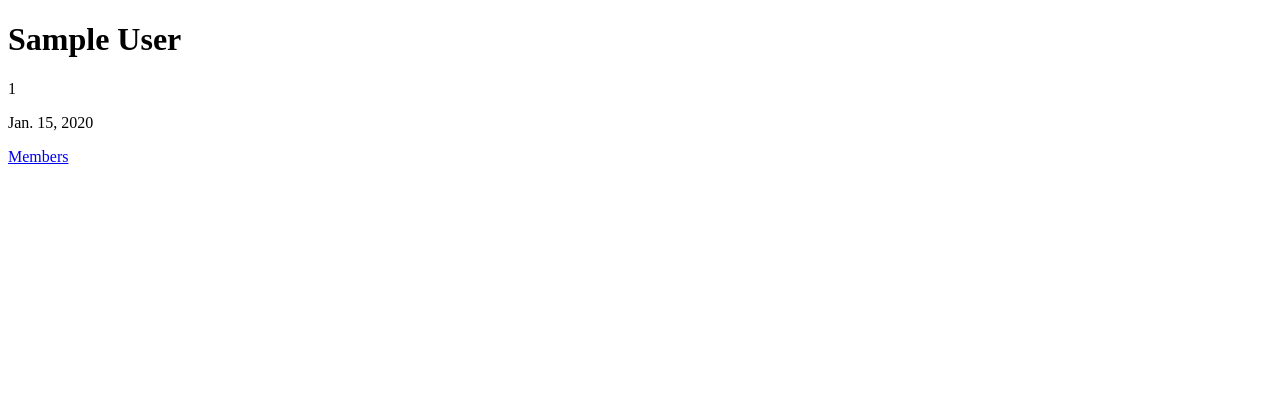
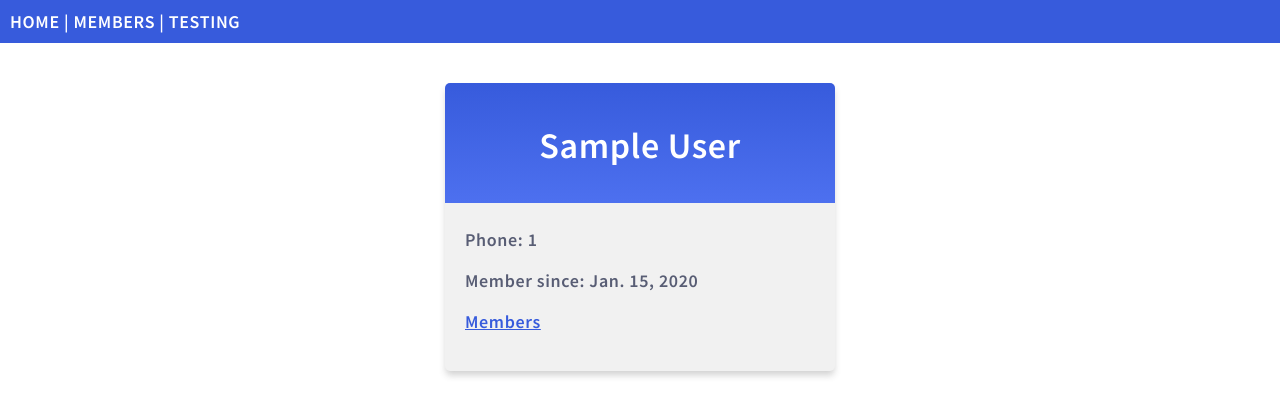
Before and after one commit to jrmendu/django_learn, a Django app: page /members/details/1/ in a window 1280 px wide. Shown: the top 416 px of the page. Run offline with Django 4.2, Linux system fonts and the light colour scheme; tables that the repository leaves empty hold one stand-in row (values such as "Sample post").

Commit message:
Aplicación básica terminada con HTML y  CSS básicos

```diff
--- a/root/projecte/members/templates/details_members.html
+++ b/root/projecte/members/templates/details_members.html
@@ -1,10 +1,14 @@
 <!-- details_members.html -->
 {% extends 'master.html' %}
-{% block title %} <h1>All Members</h1> {% endblock %}
+{% block title %}
+    <h1>{{ mymember.firstname }} {{ mymember.lastname }}</h1>
+{% endblock %}
 
 {% block content %}
-    <h1> {{ mymember.firstname }} {{ mymember.lastname }}</h1>
-    <p>{{ mymember.phone }}</p>
-    <p>{{ mymember.joined_date}}</p>
-    <p><a href="/members">Members</a></p>
+    <div class="mycard">
+        <h1> {{ mymember.firstname }} {{ mymember.lastname }}</h1>
+        <p>Phone: {{ mymember.phone }}</p>
+        <p>Member since: {{ mymember.joined_date}}</p>
+        <p><a href="/members">Members</a></p>
+    </div>
 {% endblock %}
--- a/root/projecte/members/templates/master.html
+++ b/root/projecte/members/templates/master.html
@@ -1,14 +1,24 @@
 <!-- master.html -->
+{% load static %}
 <!DOCTYPE html>
 <html lang="en">
 <head>
     <meta charset="UTF-8">
     <meta http-equiv="X-UA-Compatible" content="IE=edge">
     <meta name="viewport" content="width=device-width, initial-scale=1.0">
+    <link rel="stylesheet" href="{% static 'styles.css' %}">
+    <link rel="stylesheet" href="{% static 'global.css' %}">
     <title>{% block title %} {% endblock %}</title>
 </head>
 <body>
+    <div class="topnav">
+        <a href="/">HOME</a> |
+        <a href="/members">MEMBERS</a> |
+        <a href="testing/">TESTING</a>
+      </div>
+
     {% block content %}
     {% endblock %}
+
 </body>
 </html>
--- /dev/null
+++ b/root/projecte/static_global/global.css
@@ -0,0 +1,63 @@
+@import url('https://fonts.googleapis.com/css2?family=Source+Sans+Pro:wght@400;600&display=swap');
+body {
+  margin:0;
+  font: 600 18px 'Source Sans Pro', sans-serif;
+  letter-spacing: 0.64px;
+  color: #585d74;
+}
+.topnav {
+  background-color:#375BDC;
+  color:#ffffff;
+  padding:10px;
+}
+.topnav a:link, .topnav a:visited {
+  text-decoration: none;
+  color: #ffffff;
+}
+.topnav a:hover, .topnav a:active {
+  text-decoration: underline;
+}
+.mycard {
+  background-color: #f1f1f1;
+  background-image: linear-gradient(to bottom, #375BDC, #4D70EF);
+  background-size: 100% 120px;
+  background-repeat: no-repeat;
+  margin: 40px auto;
+  width: 350px;
+  border-radius: 5px;
+  box-shadow: 0 5px 7px -1px rgba(51, 51, 51, 0.23);
+  padding: 20px;
+}
+.mycard h1 {
+  text-align: center;
+  color:#ffffff;
+  margin:20px 0 60px 0;
+}
+ul {
+  list-style-type: none;
+  padding: 0;
+  margin: 0;
+}
+li {
+  background-color: #ffffff;
+  background-image: linear-gradient(to right, #375BDC, #4D70EF);
+  background-size: 50px 60px;
+  background-repeat: no-repeat;
+  cursor: pointer;
+  transition: transform .25s;
+  border-radius: 5px;
+  box-shadow: 0 5px 7px -1px rgba(51, 51, 51, 0.23);
+  padding: 15px;
+  padding-left: 70px;
+  margin-top: 5px;
+}
+li:hover {
+  transform: scale(1.1);
+}
+a:link, a:visited {
+  color: #375BDC;
+}
+.main, .main h1 {
+  text-align:center;
+  color:#375BDC;
+}
```
Also changed, not shown: root/projecte/members/templates/all_members.html (+5 -5 lines), root/projecte/members/templates/main.html (+5 -3 lines), root/projecte/projecte/settings.py (+6 -1 lines), root/projecte/members/static/styles.css (added), 1 other file.
